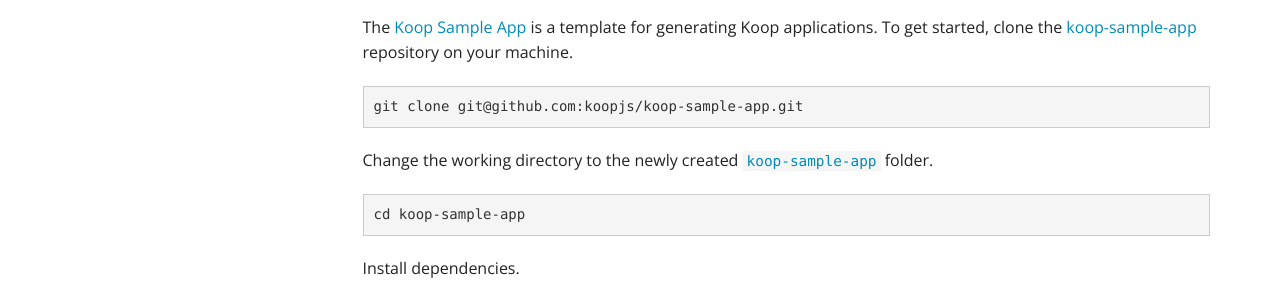
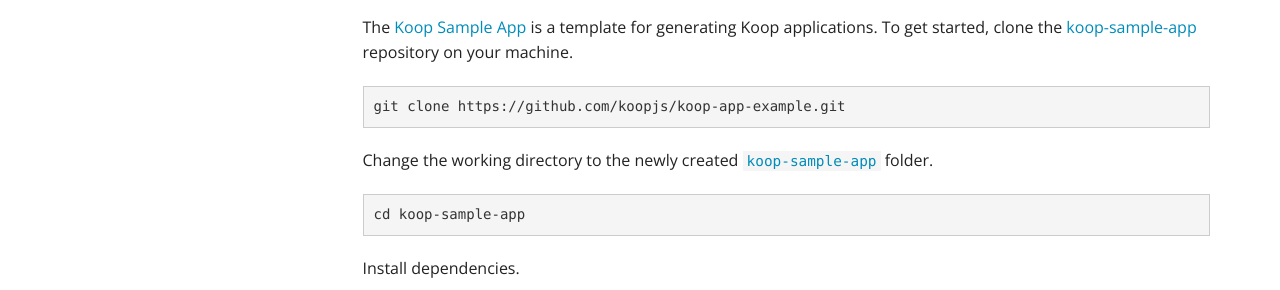
Before and after one commit to koopjs/koopjs.github.io, a Jekyll site: the page built from _docs/basics/quickstart.md, in a window 1280 px wide and 900 px high, scrolled down 2081 px. Shown: the part 162-452 px from the top of the window. Built offline with Jekyll 4.4.1, drawn with Linux system fonts in a browser that asks for light colours; nearby versions of some CDN libraries.

Commit message:
Updated to https git clone (#133)
Because without https git URL it throw error.

````diff
--- a/_docs/basics/quickstart.md
+++ b/_docs/basics/quickstart.md
@@ -108,7 +108,7 @@
 The [Koop Sample App](https://github.com/koopjs/koop-sample-app) is a template for generating Koop applications. To get started, clone the [koop-sample-app](https://github.com/koopjs/koop-sample-app) repository on your machine.
 
 ```
-git clone git@github.com:koopjs/koop-sample-app.git
+git clone https://github.com/koopjs/koop-app-example.git
 ```
 
 Change the working directory to the newly created `koop-sample-app` folder.
````
